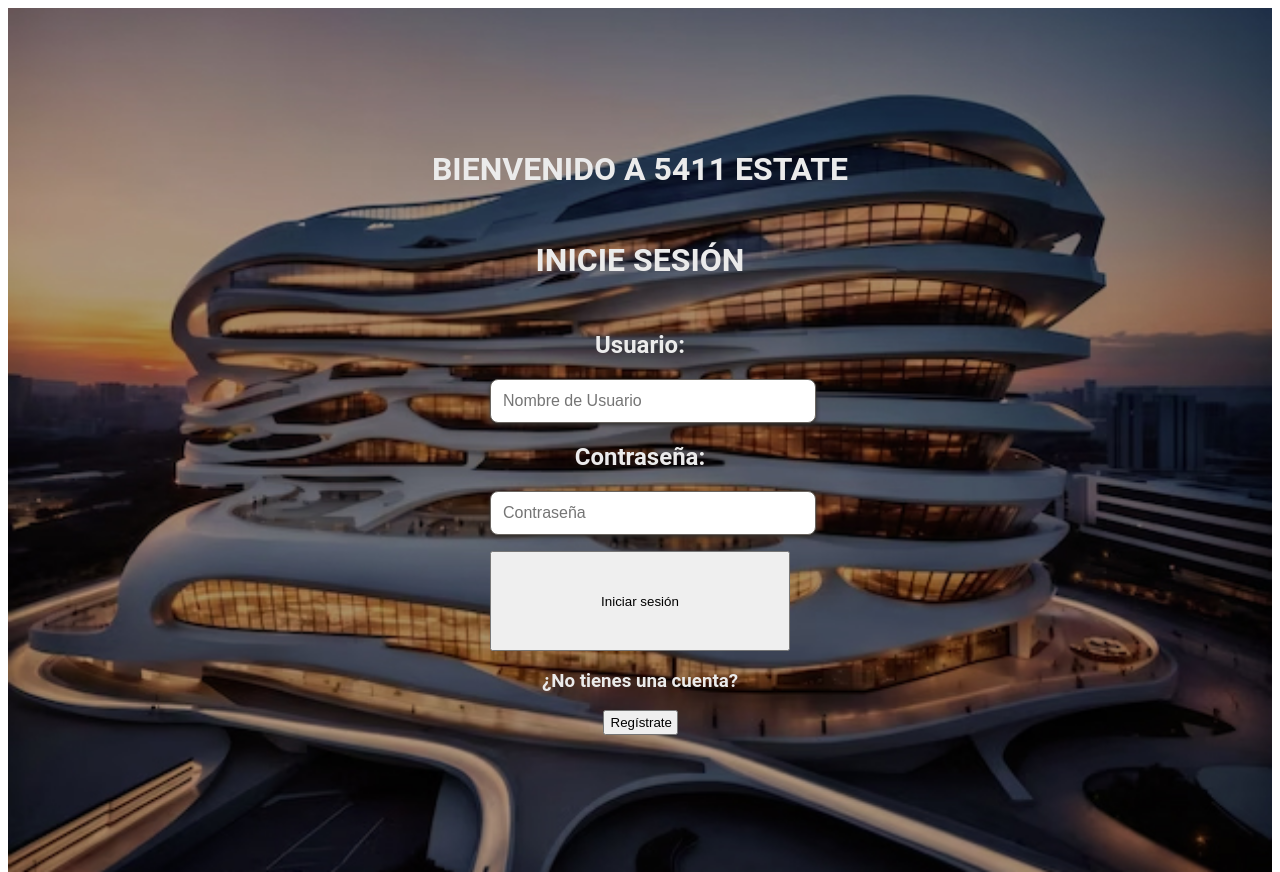
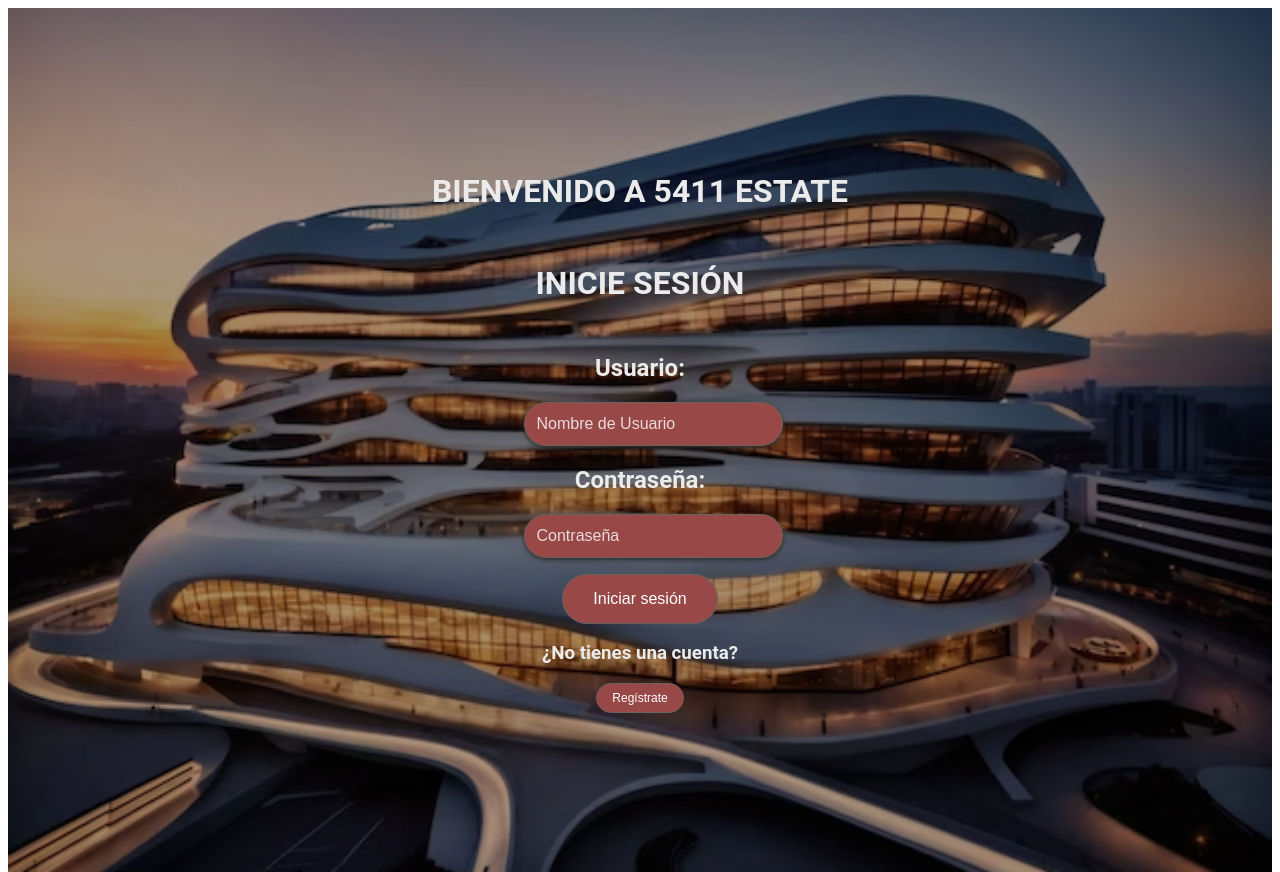
Before and after one commit to PioIX/2024-TPFinal-G13, a Next.js app in the folder Front/: page / in a window 1280 px wide. Built offline with nearby package versions, Linux system fonts and the light colour scheme.

Commit message:
sesion y home

```diff
--- a/Front/src/app/home/page.js
+++ b/Front/src/app/home/page.js
@@ -11,9 +11,8 @@ import { Chicle } from "next/font/google";
 export default function layoutHome({children}) {
     return (
       <div className={styles.container}>
-        <div className={styles.claseDiv}>
-        <h3>Conectando personas con sus lugares perfectos.
-        </h3>
+        <h1 className={styles.h1}>Conectando personas con sus lugares perfectos.
+        </h1>
         <br></br>
         <br></br>
         <br></br>
@@ -59,7 +58,6 @@ export default function layoutHome({children}) {
           <Text textoH2="Mensaje" placeholder="Escribir..."></Text>
           <Button text="Enviar" />
         </div> */}
-        </div>
       </div>
     );
   }
--- a/Front/src/components/Button.module.css
+++ b/Front/src/components/Button.module.css
@@ -1,4 +1,20 @@
 .button {
-    width: 300px;
-    height: 100px;
+    background-color: #994848; /* Color de fondo */
+    color: white; /* Color del texto */
+    padding: 15px 30px; /* Espaciado interno */
+    border: 1px solid #69645f; /* Borde gris claro */
+    border-radius: 25px; /* Bordes redondeados */
+    font-size: 16px; /* Tamaño de la fuente */
+    cursor: pointer; /* Cursor de mano al pasar */
+    transition: background-color 0.3s, transform 0.3s; /* Efecto de transición */
 }
+
+.button:hover {
+    background-color: #814444; /* Color al pasar el ratón */
+    transform: scale(1.05); /* Aumentar tamaño al pasar */
+    border-color: white;
+}
+
+.button:active {
+    transform: scale(0.95); /* Reducir tamaño al hacer clic */
+}
--- a/Front/src/components/ButtonChat.module.css
+++ b/Front/src/components/ButtonChat.module.css
@@ -1,4 +1,20 @@
 .button {
-    width: 200px;
-    height: 50px;
+    background-color: #52b8d1; /* Color de fondo */
+    color: white; /* Color del texto */
+    padding: 15px 30px; /* Espaciado interno */
+    border: 1px solid #69645f; /* Borde gris claro */
+    border-radius: 25px; /* Bordes redondeados */
+    font-size: 16px; /* Tamaño de la fuente */
+    cursor: pointer; /* Cursor de mano al pasar */
+    transition: background-color 0.3s, transform 0.3s; /* Efecto de transición */
 }
+
+.button:hover {
+    background-color: #406b8f; /* Color al pasar el ratón */
+    transform: scale(1.05); /* Aumentar tamaño al pasar */
+    border-color: white;
+}
+
+.button:active {
+    transform: scale(0.95); /* Reducir tamaño al hacer clic */
+}
--- a/Front/src/components/ButtonMensaje.module.css
+++ b/Front/src/components/ButtonMensaje.module.css
@@ -1,4 +1,20 @@
 .button {
-    width: 75px;
-    height: 25px;
+    background-color: #994848; /* Color de fondo */
+    color: white; /* Color del texto */
+    padding: 7px 15px; /* Espaciado interno */
+    border: 1px solid #69645f; /* Borde gris claro */
+    border-radius: 25px; /* Bordes redondeados */
+    font-size: 12px; /* Tamaño de la fuente */
+    cursor: pointer; /* Cursor de mano al pasar */
+    transition: background-color 0.3s, transform 0.3s; /* Efecto de transición */
 }
+
+.button:hover {
+    background-color: #814444; /* Color al pasar el ratón */
+    transform: scale(1.05); /* Aumentar tamaño al pasar */
+    border-color: white;
+}
+
+.button:active {
+    transform: scale(0.95); /* Reducir tamaño al hacer clic */
+}
--- a/Front/src/components/Login.js
+++ b/Front/src/components/Login.js
@@ -1,7 +1,7 @@
 "use client";
 import { useEffect, useState } from "react";
 import { useRouter } from "next/navigation";
-import styles from "./Login.module.css";
+import styles from "./Sesión.module.css";
 import Button from './Button';
 import Text from './Text';
 import { Red_Rose } from "next/font/google";
--- a/Front/src/components/Registro.js
+++ b/Front/src/components/Registro.js
@@ -4,7 +4,7 @@ import clsx from 'clsx';
 import Button from './Button';
 import { useEffect, useState } from "react";
 import { useRouter } from "next/navigation";
-import styles from "./Login.module.css";
+import styles from "./Sesión.module.css";
 import Text from './Text';
 
 
--- a/Front/src/components/Registro.module.css
+++ /dev/null
@@ -1,56 +0,0 @@
-/* Login.module.css */
-
-/* Estilo del contenedor principal */
-.container {
-    display: flex;
-    flex-direction: column;
-    justify-content: center;
-    align-items: center;
-    min-height: 100vh;
-    /*background-color: #69645f;/* Color de fondo similar a WhatsApp */
-    padding: 2rem;
-    font-family: 'Roboto', sans-serif; /* Tipografía moderna */
-    background-image: url('/EdificioFondo.jpg');
-    height: 100%;
-    background-position: center;
-    background-repeat: no-repeat;
-    background-size: cover;
-}
-
-  /* Estilo del título */
-  .h1 {
-    font-size: 2rem;
-    font-weight: 700;
-    color: #ebebeb; /* Color verde característico de WhatsApp */
-    margin-bottom: 2rem;
-    text-align: center;
-  }
-
-  /* Estilo del contenedor de los campos de texto y botón */
-  .form-group {
-    display: flex;
-    width: 100%;
-    max-width: 400px; /* Tamaño máximo del contenedor */
-  }
-
-  /* Estilo de los campos de texto */
-  .usuario, .password {
-    margin-bottom: 1rem;
-    margin-bottom: 1rem;
-    color: #ebebeb;
-  }
-
-  .usuario input, .password input {
-    padding: 12px;
-    border: 1px solid #69645f; /* Borde gris claro */
-    border-radius: 8px; /* Bordes redondeados */
-    font-size: 1rem;
-    width: 100%;
-    box-shadow: 0 2px 4px #302e2c; /* Sombra ligera */
-  }
-
-  .usuario label, .password label {
-    display: block;
-    margin-bottom: 0.5rem;
-    color: #ebebeb; /* Color gris oscuro para el texto */
-  }
--- a/Front/src/components/Login.module.css
+++ b/Front/src/components/Sesión.module.css
@@ -1,7 +1,7 @@
 /* Login.module.css */
 /* Estilo del contenedor principal */
 .container {
-    display: flex;
+    display:inline-flex;
     flex-direction: column;
     justify-content: center;
     align-items: center;
@@ -29,10 +29,17 @@
   /* Estilo del contenedor de los campos de texto y botón */
   .form-group {
     display: flex;
+    flex-direction: column; /* Cambiado a columna */
     width: 100%;
     max-width: 400px; /* Tamaño máximo del contenedor */
     background-color: #69645f;
-  }
+    align-items: center; /* Centra los elementos hijos horizontalmente */
+}
+
+.button {
+    margin-top: 1rem; /* Espaciado superior */
+    width: 100%; /* Hace que el botón ocupe todo el ancho del contenedor */
+}
 
   /* Estilo de los campos de texto */
   .usuario, .password, .button {
@@ -44,10 +51,25 @@
   .usuario input, .password input {
     padding: 12px;
     border: 1px solid #69645f; /* Borde gris claro */
-    border-radius: 8px; /* Bordes redondeados */
     font-size: 1rem;
     width: 100%;
     box-shadow: 0 2px 4px #302e2c; /* Sombra ligera */
+    border-radius: 25px; /* Bordes redondeados */
+    font-size: 16px; /* Tamaño de la fuente */
+    transition: border-color 0.3s; /* Efecto de transición */
+    outline: none; /* Sin contorno al enfocar */
+    color: #ebebeb;
+    background-color: #994848;
+  }
+
+  .usuario input:focus, .password input:focus {
+    border-color: #c0afaf; /* Color del borde al enfocar */
+    box-shadow: 0 0 5px rgba(255, 107, 107, 0.5); /* Sombra al enfocar */
+  }
+
+  .usuario input::placeholder, .password input::placeholder {
+    color: white; /* Color del placeholder */
+    opacity: 0.8; /* Opacidad del placeholder */
   }
 
   .usuario label, .password label {
--- a/Front/src/components/Text.js
+++ b/Front/src/components/Text.js
@@ -4,7 +4,7 @@ import clsx from 'clsx';
 import Button from './Button';
 import { useEffect, useState } from "react";
 import { useRouter } from "next/navigation";
-import styles from "./Login.module.css";
+import styles from "./Sesión.module.css";
 
 
 /*export default function Button (props){
```
